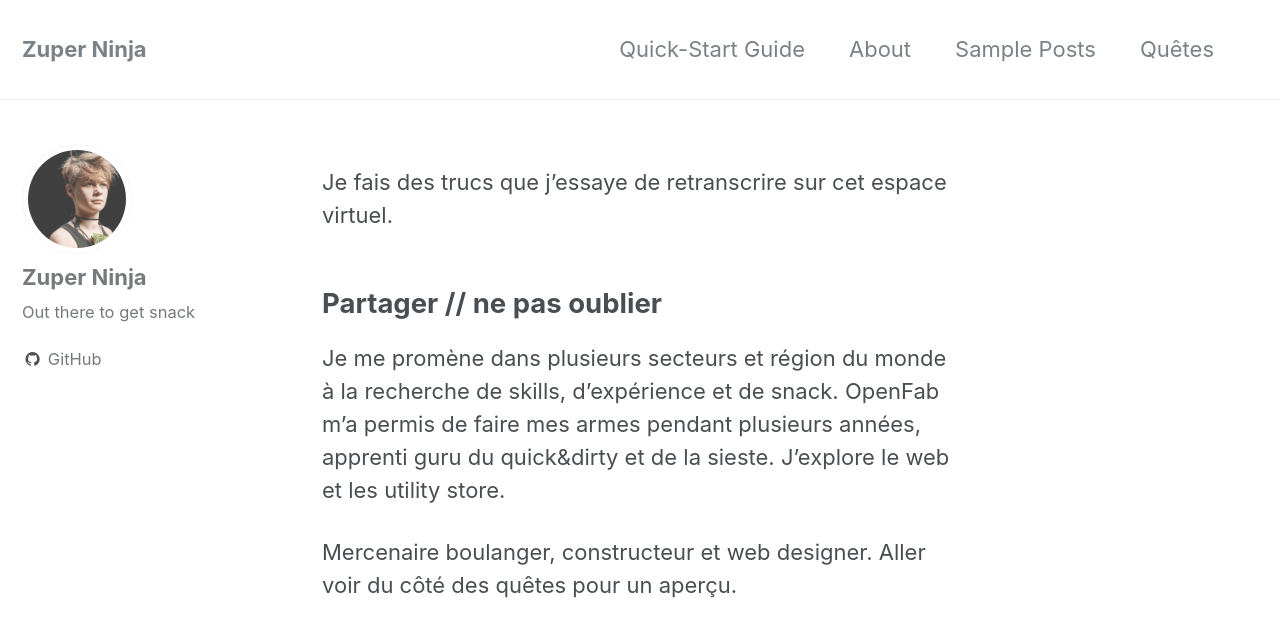
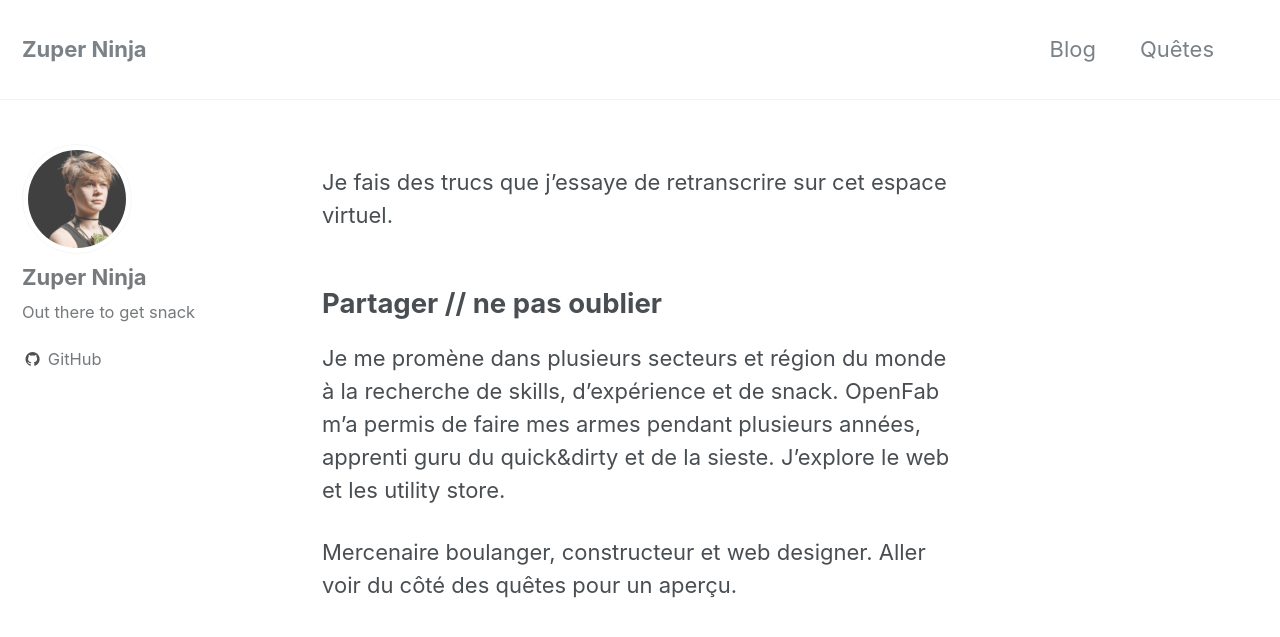
Before and after one commit to zuperninja/zuperninja.github.io, a Jekyll site: the page built from index.md, in a window 1280 px wide and 900 px high. Shown: the top 637 px of the window. Built offline with Jekyll 4.4.1, drawn with Linux system fonts in a browser that asks for light colours.

Commit message:
Update navigation.yml

```diff
--- a/_data/navigation.yml
+++ b/_data/navigation.yml
@@ -1,10 +1,8 @@
 # main links
 main:
-  - title: "Quick-Start Guide"
-    url: https://mmistakes.github.io/minimal-mistakes/docs/quick-start-guide/
-  - title: "About"
-    url: /about/
-  - title: "Sample Posts"
+  #- title: "About"
+  #  url: /about/
+  - title: "Blog"
     url: /year-archive/
   # - title: "Sample Collections"
   #   url: /collection-archive/
```
